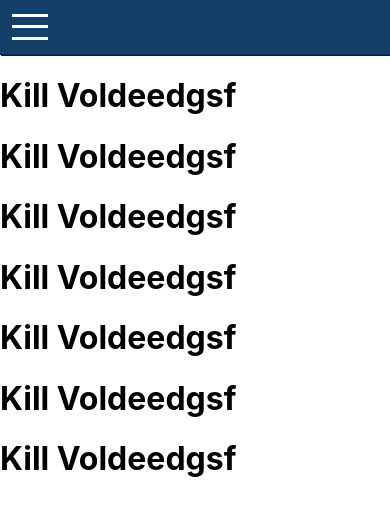
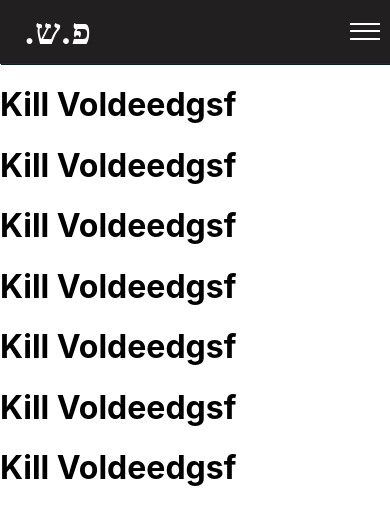
Before and after one commit to roystern92/psclean_client, a React (Create React App) app: page / in a window 390 px wide. Shown: the top 524 px of the page. Built offline with nearby package versions, Linux system fonts and the light colour scheme.

Commit message:
Add Toolbar

```diff
--- a/src/components/Logo/Logo.js
+++ b/src/components/Logo/Logo.js
@@ -5,7 +5,7 @@ const logo = (props) => (
     <div className={classes.Container}>
 
         <div className={classes.Title}>
-            <h2>TASKS</h2>
+            <h2>.פ.ש</h2>
         </div>
 
     </div>
--- a/src/components/Logo/Logo.module.css
+++ b/src/components/Logo/Logo.module.css
@@ -19,6 +19,7 @@
     margin: 0rem;
     padding-left: 20px;
     color: white;
+
 }
 
 /*.Container  a:hover {*/
--- a/src/components/Navigation/SideDrawer/DrawerToggle/DrawerToggle.module.css
+++ b/src/components/Navigation/SideDrawer/DrawerToggle/DrawerToggle.module.css
@@ -1,20 +1,21 @@
 .DrawerToggle{
-    top: 0;
-    width: 40px;
+    top: 10px;
+    right: 0;
+    width: 30px;
     height: 100%;
     display: flex;
     flex-flow: column;
     justify-content: space-around;
     align-items: center;
-    padding: 10px 0;
+    padding: 20px 0;
     box-sizing: border-box;
     cursor: pointer;
 
 }
 
 .DrawerToggle div {
-    width: 90%;
-    height: 3px;
+    width: 100%;
+    height: 2px;
     background-color: white;
 }
 
--- a/src/components/Navigation/SideDrawer/SideDrawer.js
+++ b/src/components/Navigation/SideDrawer/SideDrawer.js
@@ -1,9 +1,17 @@
-import React, {Fragment} from 'react';
+import React, { Fragment } from 'react';
 import Logo from '../../Logo/Logo';
-import {NavLink} from 'react-router-dom';
+import { NavLink } from 'react-router-dom';
 
 import classes from './SideDrawer.module.css';
 import Backdrop from '../../UI/Backdrop/Backdrop';
+
+// Todo  make routesTypes file
+
+const HOME_ROUTE = '/';
+const CLEANING_ROUTE = '/clean';
+const GARDENING_ROUTE = '/garden';
+const ABOUT_ROUTE = '/about';
+const CONTACT_ROUTE = '/contact';
 
 const sideDrawer = (props) => {
     let attachedClasses = [classes.SideDrawer, classes.Close];
@@ -14,23 +22,48 @@ const sideDrawer = (props) => {
     let routes = <nav>
         <NavLink
             exact
-            to='/signIn'
+            to={CLEANING_ROUTE}
         >
             <div className={classes.MobileNavItem}>
-                Sign in
+                נקיון ואחזקה
             </div>
 
         </NavLink>
 
-        <hr/>
+        <hr />
 
 
         <NavLink
             exact
-            to='/signUp'
+            to={GARDENING_ROUTE}
         >
             <div className={classes.MobileNavItem}>
-                Sign up
+                גינון
+            </div>
+
+        </NavLink>
+
+        <hr />
+
+
+        <NavLink
+            exact
+            to={ABOUT_ROUTE}
+        >
+            <div className={classes.MobileNavItem}>
+                אודות
+            </div>
+
+        </NavLink>
+
+        <hr />
+
+        <NavLink
+            exact
+            to={CONTACT_ROUTE}
+        >
+            <div className={classes.MobileNavItem}>
+                צור קשר
             </div>
 
         </NavLink>
@@ -38,59 +71,11 @@ const sideDrawer = (props) => {
     </nav>;
 
 
-    if(props.isAuth){
-        routes =  <nav>
-            <NavLink
-                exact
-                to='/my-day'
-            >
-                <div className={classes.MobileNavItem}>
-                    My day
-                </div>
-
-            </NavLink>
-
-            <hr/>
-
-            <NavLink
-                exact
-                to='/profile'
-            >
-                <div className={classes.MobileNavItem}>
-                    Profile
-                </div>
-
-            </NavLink>
-
-            <hr/>
-
-
-
-            <NavLink
-                exact
-                to='/logout'
-            >
-                <div className={classes.MobileNavItem}>
-                    Log out
-                </div>
-
-            </NavLink>
-
-        </nav>;
-
-    }
-
-
     return (
         <Fragment>
-            <Backdrop show={props.open} clicked={props.closed}/>
+            <Backdrop show={props.open} clicked={props.closed} />
             <div className={attachedClasses.join(' ')} onClick={props.closed}>
-                <div className={classes.Logo}>
-                    <Logo/>
-                </div>
-
                 {routes}
-
             </div>
         </Fragment>
     );
--- a/src/components/Navigation/SideDrawer/SideDrawer.module.css
+++ b/src/components/Navigation/SideDrawer/SideDrawer.module.css
@@ -1,26 +1,25 @@
 .SideDrawer {
     position: fixed;
-    width: 50%;
-    max-width: 70%;
+    width: 80%;
     height: 100%;
     right: 0;
     top: 0;
     z-index: 200;
     background-color: white;
-    padding: 32px 16px;
+    padding: 80px 16px;
     box-sizing: border-box;
     transition: transform 0.3s ease-out;
     background-color: black;
-    color: white;
 }
 
 .SideDrawer hr {
     border-top-color: rgba(255, 255, 255, 0.8);
+    margin: 15px auto;
     width: 80%;
 }
 
 .SideDrawer .MobileNavItem {
-    color: white;
+    color: rgb(200 , 200, 200);
     text-align: center;
     font-size: 1.3rem;
     font-weight: bold;
--- a/src/components/Navigation/Toolbar/Toolbar.js
+++ b/src/components/Navigation/Toolbar/Toolbar.js
@@ -1,21 +1,31 @@
 import React from 'react';
+import Logo from '../../Logo/Logo';
 import classes from './Toolbar.module.css';
 import DrawerToggle from '../SideDrawer/DrawerToggle/DrawerToggle';
-import Logo from '../../Logo/Logo';
-import {NavLink} from 'react-router-dom';
 import NavigationItems from '../NavigationItems/NavigationItems';
 
-const toolbar = (props) => (
-    <header className={classes.Toolbar}>
+const toolbar = (props) => {
+    let toolbarClasses = [classes.Toolbar];
+    if (props.showSideDrawer) {
+        toolbarClasses.push(classes.SideDrawerOpen);
+    }
 
 
-        <nav className={classes.DesktopOnly}>
-            <NavigationItems isAuth={props.isAuth}/>
-        </nav>
+    return (
+        <header className={toolbarClasses.join(' ')}>
+
+            <div className={classes.Logo}>
+                <Logo />
+            </div>
+            <DrawerToggle clicked={props.drawerToggleClicked} />
+
+            <nav className={classes.DesktopOnly}>
+                <NavigationItems />
+            </nav>
 
 
-        <DrawerToggle clicked={props.drawerToggleClicked}/>
-    </header>
-);
+        </header>);
+
+}
 
 export default toolbar;
--- a/src/components/Navigation/Toolbar/Toolbar.module.css
+++ b/src/components/Navigation/Toolbar/Toolbar.module.css
@@ -1,66 +1,36 @@
 .Toolbar{
-    height: 55px;
+    height: 64px;
     width: 100%;
     position: fixed;
     top: 0;
     left: 0;
-    background: rgb(20, 63, 104);  /* fallback for old browsers */
+    background: rgb(34, 31, 32);
 
 
     display: flex;
-    align-items: center;
-    padding: 0 0 0 10px;
+    justify-content: space-between;
+
+    padding:0 10px;
     box-sizing: border-box;
+
     z-index: 90;
     border-bottom:1px solid rgb(15, 45, 80);
     box-shadow: 1px 1px rgb(10, 30, 40);
 
+    transition: transform 0.3s ease-out, background-color 0.3s linear;
 
 }
 
-
-
-.Logo {
-    height: 90%;
+.Logo{
+    margin-left: 10px;
 }
 
 
-.Title h2 {
-    font-family: 'Righteous', cursive;
-    font-size: 36px;
-    letter-spacing: 1px;
-    margin: 0rem;
-    padding-left: 85px;
-    color: white;
+.SideDrawerOpen{
+    transform: translateX(-80%);
+    background-color: black;
 }
 
 .DesktopOnly {
-    display: flex;
-    width: 100%;
-    justify-content: space-between;
-    align-items: center;
+    display: none;
 }
-
-.Line{
-    font-weight: bold;
-}
-
-@media (max-width: 499px) {
-    .DesktopOnly {
-        display: none;
-    }
-
-    .Toolbar{
-        padding:0 10px;
-        justify-content: space-between;
-    }
-
-    .Title h2 {
-        padding-left: 0;
-    }
-}
-
-
-.Toolbar  a:hover {
-    text-decoration: none;
-}
--- a/src/containers/Layout/Layout.js
+++ b/src/containers/Layout/Layout.js
@@ -7,7 +7,7 @@ import SideDrawer from '../../components/Navigation/SideDrawer/SideDrawer';
 class Layout extends Component {
 
     state = {
-        sideDrawer: false
+        showSideDrawer: false
     }
 
     sideDrawerClosedHandler = () => {
@@ -20,18 +20,27 @@ class Layout extends Component {
         });
     }
 
+
+
     render() {
+        let childrenClass = [classes.Content];
+
+        if(this.state.showSideDrawer){
+            childrenClass.push(classes.SideDrawerOpen);
+        }
+
         return (
             <Fragment>
                 <main >
-                    <Toolbar isAuth={this.props.isAuthenticated}
+                    <Toolbar showSideDrawer={this.state.showSideDrawer}
+                             isAuth={this.props.isAuthenticated}
                              drawerToggleClicked={this.sideDrawerToggleHandler}
                     />
                     <SideDrawer
                         isAuth={this.props.isAuthenticated}
                         open={this.state.showSideDrawer}
                         closed={this.sideDrawerClosedHandler}/>
-                    <div className={classes.Content}>
+                    <div className={childrenClass.join(" ")}>
                         {this.props.children}
                     </div>
                 </main>
--- a/src/containers/Layout/Layout.module.css
+++ b/src/containers/Layout/Layout.module.css
@@ -1,6 +1,11 @@
 .Content {
-    height: calc(100% - 55px);
+    height: calc(100% - 64px);
     width: 100%;
     position: fixed;
-    top: 55px;
+    top: 64px;
+    transition: transform 0.3s ease-out;
 }
+
+.SideDrawerOpen{
+    transform: translateX(-80%);
+}
--- a/src/index.css
+++ b/src/index.css
@@ -11,3 +11,8 @@ code {
   font-family: source-code-pro, Menlo, Monaco, Consolas, 'Courier New',
     monospace;
 }
+
+
+a{
+  text-decoration: none;
+}
```
